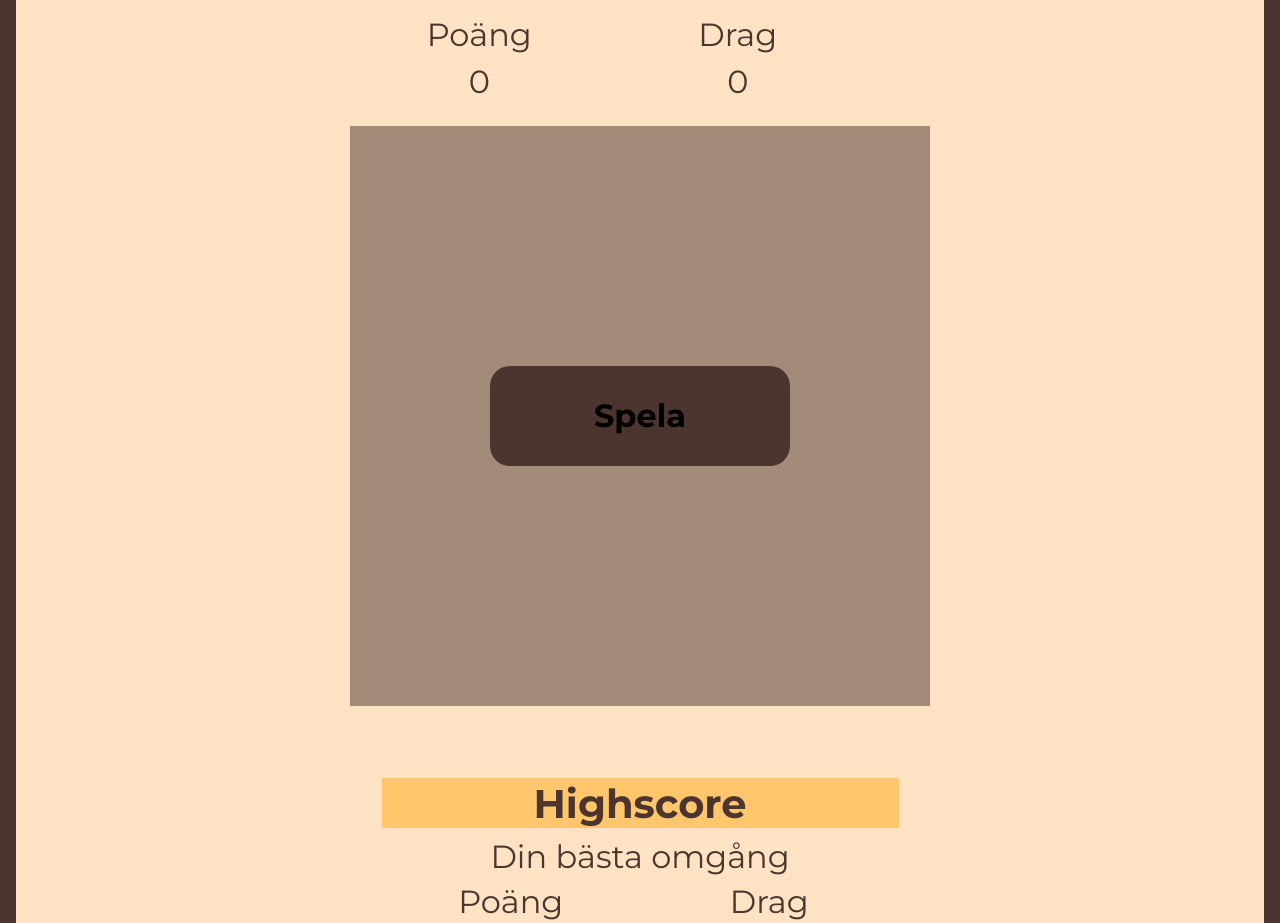
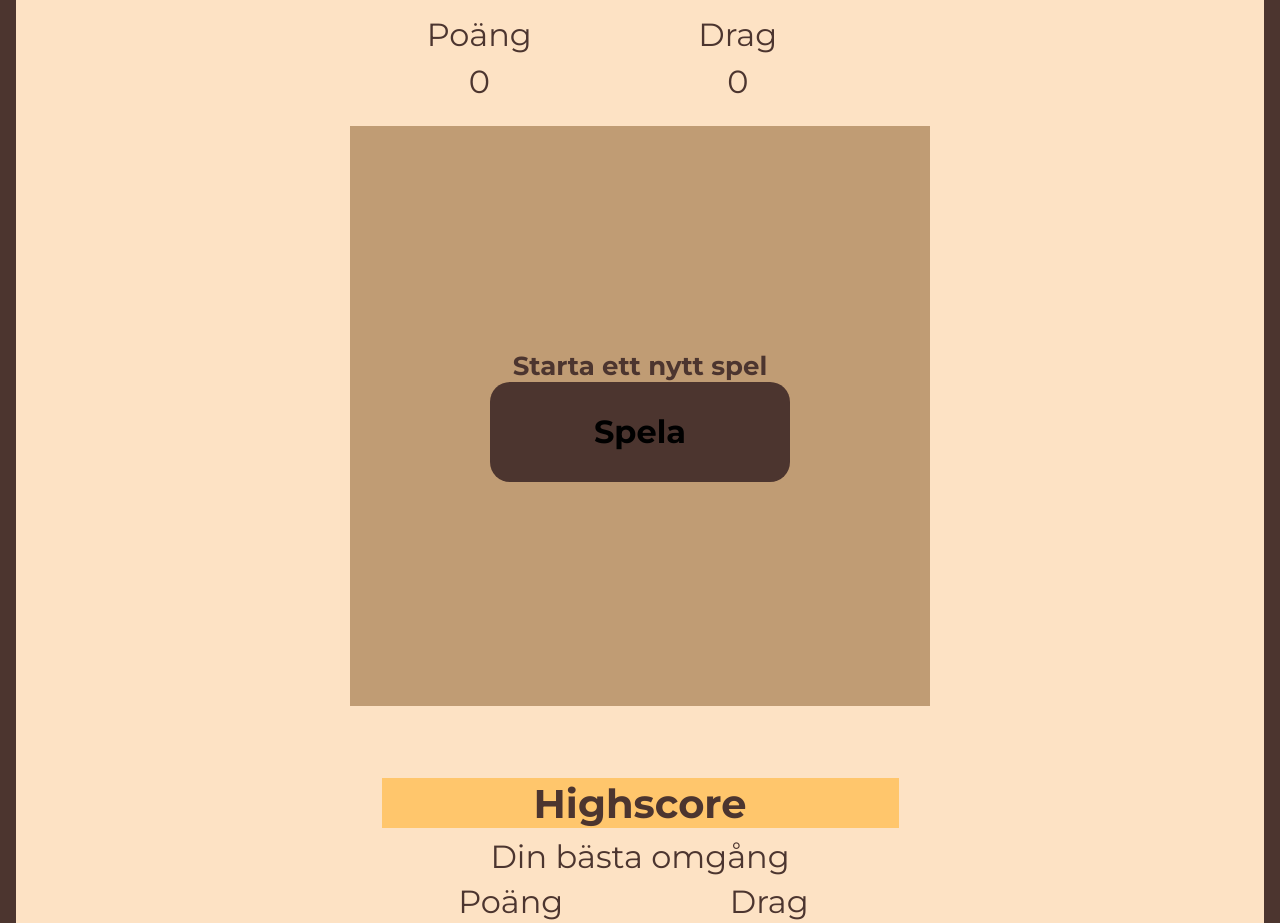
Before and after one commit to SamuelMeijer/examination-project-extended, a React (Create React App) app in the folder frontend/: page /game in a window 1280 px wide. Shown: the part 841-1764 px from the top of the page. Built offline with nearby package versions, Linux system fonts and the light colour scheme.

Commit message:
Updating gameStatus to include message

```diff
--- a/frontend/src/components/Game2048/Game2048.tsx
+++ b/frontend/src/components/Game2048/Game2048.tsx
@@ -33,9 +33,14 @@ interface ScoreBoardInterface {
   moves: number;
 }
 
+export interface gameStatusInterface {
+  isRunning: boolean,
+  message: string
+}
+
 // TODO: Add logic for user being logged in or not
 export default function Game2048() {
-  const [gameIsRunning, _setGameIsRunning] = useState(false);
+  const [gameStatus, _setGameStatus] = useState<gameStatusInterface>({isRunning: false, message: 'Starta ett nytt spel'});
   const [tileList, _setTileList] = useState<TileInterface[]>([]);
 
   const initialScoreBoardState: ScoreBoardInterface = { score: 0, moves: 0 };
@@ -45,10 +50,10 @@ export default function Game2048() {
   );
 
   // Using useRef to make eventlistener able to access current value of states
-  const gameIsRunningRef = useRef(gameIsRunning);
-  const setGameIsRunning = (data: boolean) => {
-    gameIsRunningRef.current = data;
-    _setGameIsRunning(data);
+  const gameStatusRef = useRef(gameStatus);
+  const setGameStatus = (data: gameStatusInterface) => {
+    gameStatusRef.current = data;
+    _setGameStatus(data);
   };
 
   const tileListRef = useRef(tileList);
@@ -60,7 +65,7 @@ export default function Game2048() {
   const handleOnClick = (event: React.MouseEvent<HTMLButtonElement>) => {
     event.preventDefault();
 
-    startNewGame(setTileList, scoreBoardDispatch, setGameIsRunning);
+    startNewGame(setTileList, scoreBoardDispatch, setGameStatus);
   };
 
   const handleKeyUp = function (event: KeyboardEvent) {
@@ -77,14 +82,14 @@ export default function Game2048() {
       7- Generate a new tile on an empty slot (if player did not lose)
     */
     // Prevent event from running if game is not active
-    if (gameIsRunningRef.current) {
+    if (gameStatusRef.current.isRunning) {
       if ( event.key === "ArrowRight" || event.key === "d" || event.key === "D") {
         handleMovement(
           "Right",
           tileListRef.current,
           setTileList,
-          gameIsRunningRef.current,
-          setGameIsRunning,
+          gameStatusRef.current,
+          setGameStatus,
           scoreBoardDispatch
         );
       }
@@ -94,8 +99,8 @@ export default function Game2048() {
           "Left",
           tileListRef.current,
           setTileList,
-          gameIsRunningRef.current,
-          setGameIsRunning,
+          gameStatusRef.current,
+          setGameStatus,
           scoreBoardDispatch
         );
       }
@@ -105,8 +110,8 @@ export default function Game2048() {
           "Down",
           tileListRef.current,
           setTileList,
-          gameIsRunningRef.current,
-          setGameIsRunning,
+          gameStatusRef.current,
+          setGameStatus,
           scoreBoardDispatch
         );
       }
@@ -116,8 +121,8 @@ export default function Game2048() {
           "Up",
           tileListRef.current,
           setTileList,
-          gameIsRunningRef.current,
-          setGameIsRunning,
+          gameStatusRef.current,
+          setGameStatus,
           scoreBoardDispatch
         );
       }
@@ -125,14 +130,14 @@ export default function Game2048() {
   };
 
   useEffect(() => {
-    if (gameIsRunning) {
+    if (gameStatusRef.current.isRunning) {
       window.addEventListener("keyup", handleKeyUp, true);
     } else {
       // Currently not working -> Stoping event from executing instead.
       window.removeEventListener("keyup", handleKeyUp, true);
     }
     // eslint-disable-next-line react-hooks/exhaustive-deps
-  }, [gameIsRunningRef.current]);
+  }, [gameStatusRef.current]);
 
   return (
     <div className={Styles.gameContainer}>
@@ -148,11 +153,14 @@ export default function Game2048() {
       </div>
 
       <div className={Styles.gameGrid}>
-        {!gameIsRunning ? (
-          //TODO: REPLACE WITH <StyledButton textInput="Spela" colorInput="#FFC66C" onClick={startNewGame}/>
-          <button value="Spela" onClick={handleOnClick}>
-            Spela
-          </button>
+        {!gameStatusRef.current.isRunning ? (
+          <div className={Styles.preGameContainer}>
+            <h3>{gameStatusRef.current.message}</h3>
+            {/* TODO: REPLACE WITH <StyledButton textInput="Spela" colorInput="#FFC66C" onClick={startNewGame}/> */}
+            <button value={gameStatusRef.current.message === 'Starta ett nytt spel' ? "Spela" : "Spela igen"} onClick={handleOnClick}>
+              {gameStatusRef.current.message === 'Starta ett nytt spel' ? "Spela" : "Spela igen"}
+            </button>
+          </div>
         ) : (
           tileList.map((tile, index) => {
             return (
--- a/frontend/src/components/Game2048/game2048.module.css
+++ b/frontend/src/components/Game2048/game2048.module.css
@@ -43,6 +43,25 @@
     color: #4C352F
 }
 
+.preGameContainer {
+    width: 100%;
+    height: 100%;
+
+    /* #FFC66C in rgb */
+    background-color: rgba(255, 198, 108, 0.3);
+
+    display: flex;
+    flex-direction: column;
+
+    justify-content: center;
+    align-items: center;
+}
+
+.preGameContainer h3 {
+    font-size: 26px;
+    color: #4C352F;
+}
+
 /* TODO: REMOVE WHEN REPLACING WITH StyledButton (SAME STYLING) */
 .gameGrid button {
     width: 300px;
--- a/frontend/src/components/Game2048/gameLogic/gameLogic.ts
+++ b/frontend/src/components/Game2048/gameLogic/gameLogic.ts
@@ -1,11 +1,13 @@
 import { TileInterface } from "../Tile/models/Tile";
+import { gameStatusInterface } from "../Game2048";
+
 
 export const handleMovement = (
   direction: string,
   tileList: TileInterface[],
   setTileList: Function,
-  gameIsRunning: boolean,
-  setGameIsRunning: Function,
+  gameStatus: gameStatusInterface,
+  setGameStatus: Function,
   scoreBoardDispatch: Function
 ) => {
   let newScore = 0;
@@ -14,10 +16,10 @@ export const handleMovement = (
     2- Check for possible merges
   */
   if (direction === "Right" || direction === "Left") {
-    moveHorizontal(direction, tileList, setTileList, gameIsRunning);
+    moveHorizontal(direction, tileList, setTileList, gameStatus);
     newScore = combineNumbersInRow(tileList, setTileList);
   } else if (direction === "Up" || direction === "Down") {
-    moveVertical(direction, tileList, setTileList, gameIsRunning);
+    moveVertical(direction, tileList, setTileList, gameStatus);
     newScore = combineNumbersInColumn(tileList, setTileList);
   }
   /*
@@ -25,20 +27,20 @@ export const handleMovement = (
     4- Check if the player won
   */
   updateScoreBoard(newScore, scoreBoardDispatch);
-  checkIfWon(tileList, setGameIsRunning);
+  checkIfWon(tileList, setGameStatus);
   /*
     5- Move all tiles to the DIRECTION side of the board after merges
   */
   if (direction === "Right" || direction === "Left") {
-    moveHorizontal(direction, tileList, setTileList, gameIsRunning);
+    moveHorizontal(direction, tileList, setTileList, gameStatus);
   } else if (direction === "Up" || direction === "Down") {
-    moveVertical(direction, tileList, setTileList, gameIsRunning);
+    moveVertical(direction, tileList, setTileList, gameStatus);
   }
   /*
     6- Check if the player lost
     7- Generate a new tile on an empty slot (if player did not lose)
   */
-  let isLost = checkIfLost(tileList, setGameIsRunning);
+  let isLost = checkIfLost(tileList, setGameStatus);
 
   if (!isLost) {
     generateNewValueTile(tileList, setTileList);
@@ -48,7 +50,7 @@ export const handleMovement = (
 export const startNewGame = (
   setTileList: Function,
   scoreBoardDispatch: Function,
-  setGameIsRunning: Function
+  setGameStatus: Function
 ) => {
   const newArr: TileInterface[] = [];
 
@@ -64,29 +66,29 @@ export const startNewGame = (
   generateNewValueTile(newArr, setTileList);
   generateNewValueTile(newArr, setTileList);
   scoreBoardDispatch({ type: "reset" });
-  setGameIsRunning(true);
+  setGameStatus({isRunning: true, message: 'inProgress' });
 };
 
 const updateScoreBoard = (newScore: number, scoreBoardDispatch: Function) => {
   scoreBoardDispatch({ type: "update", payload: newScore });
 };
 
-const checkIfWon = (tileList: TileInterface[], setGameIsRunning: Function) => {
+const checkIfWon = (tileList: TileInterface[], setGameStatus: Function) => {
   const playerWon = tileList.some((tile) => tile.value === 2048);
 
   if (playerWon) {
-    setGameIsRunning(false);
+    setGameStatus({isRunning: false, message: 'DU VANN!'});
   }
 };
 
 const checkIfLost = (
   tileList: TileInterface[],
-  setGameIsRunning: Function
+  setGameStatus: Function
 ): boolean => {
   const notLost = tileList.find((element) => element.value === 0);
 
   if (!notLost) {
-    setGameIsRunning(false);
+    setGameStatus({isRunning: false, message: 'Du förlorade!'});
   }
 
   return !notLost;
@@ -96,7 +98,7 @@ export const moveHorizontal = (
   direction: string,
   tileList: TileInterface[],
   setTileList: Function,
-  gameIsRunning: boolean
+  gameStatus: gameStatusInterface
 ) => {
   const updatedTileList = [...tileList];
 
@@ -132,7 +134,7 @@ export const moveHorizontal = (
     }
   }
 
-  if (gameIsRunning) {
+  if (gameStatus.isRunning) {
     setTileList(updatedTileList);
   }
 };
@@ -141,7 +143,7 @@ export const moveVertical = (
   direction: string,
   tileList: TileInterface[],
   setTileList: Function,
-  gameIsRunning: boolean
+  gameStatus: gameStatusInterface
 ): void => {
   const updatedTileList = [...tileList];
 
@@ -175,7 +177,7 @@ export const moveVertical = (
     updatedTileList[i + 12].value = arrAfterMovement[3];
   }
 
-  if (gameIsRunning) {
+  if (gameStatus.isRunning) {
     setTileList(updatedTileList);
   }
 };
```
